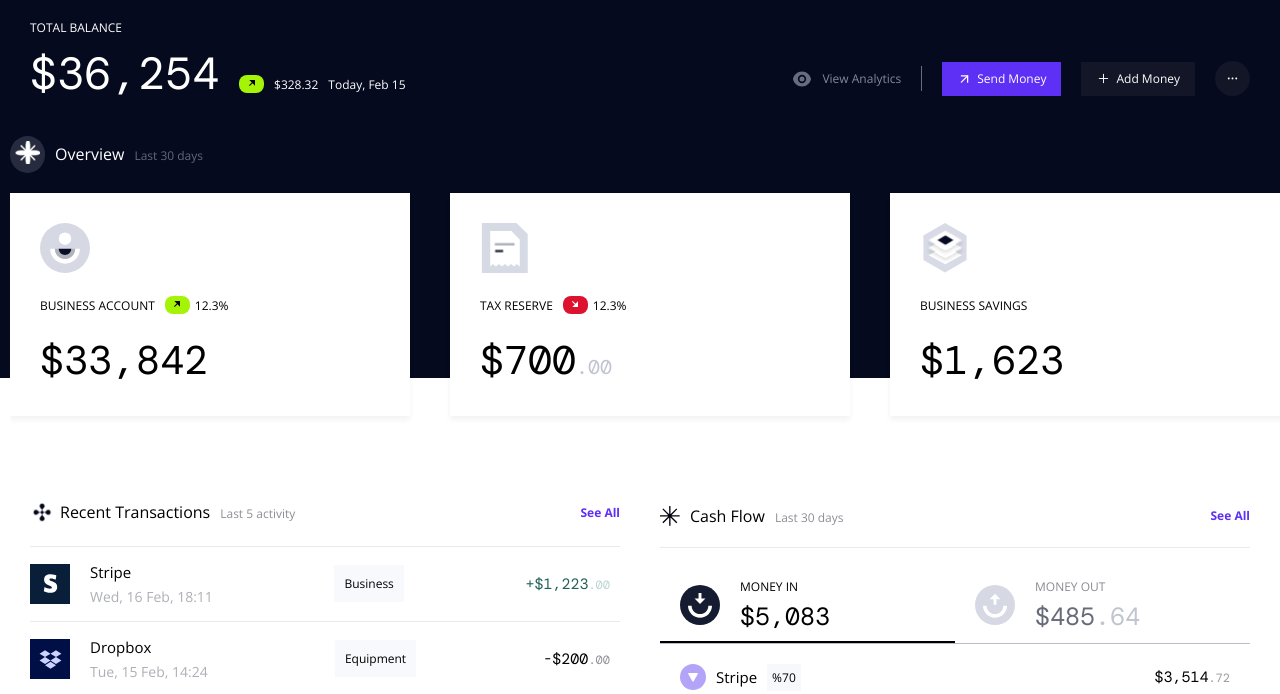
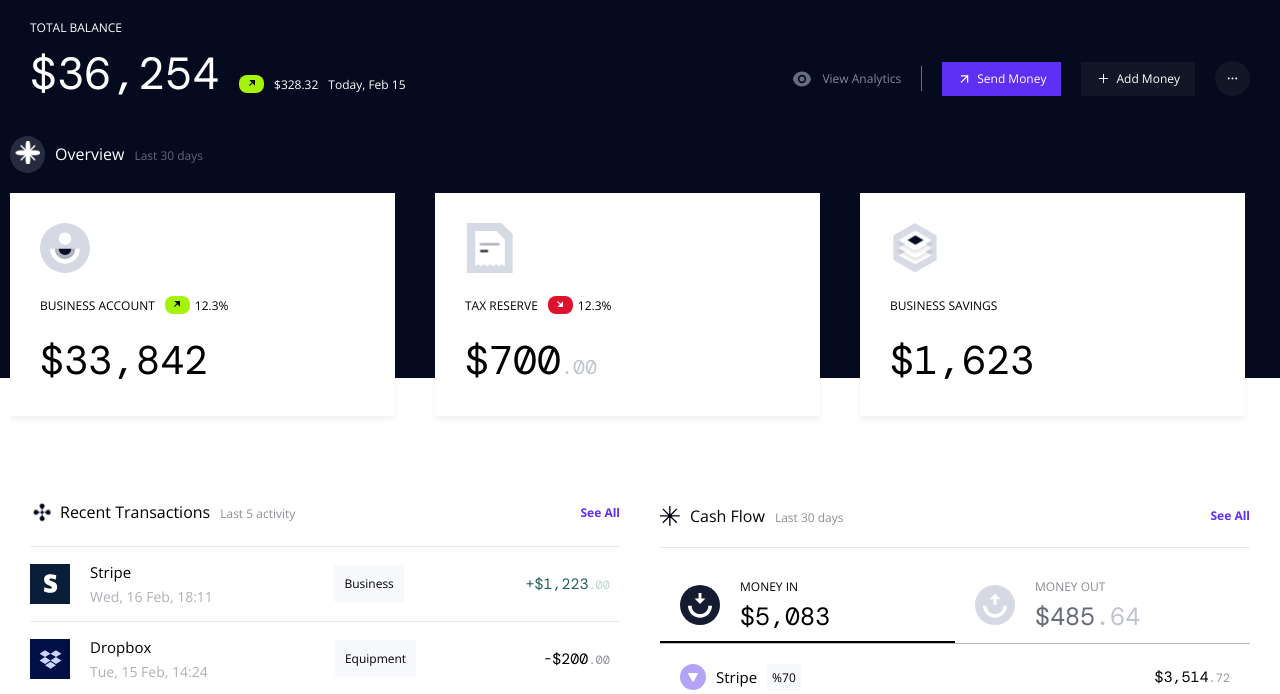
Before and after one commit to Latix/moniepoint-test, a plain HTML site: page index.html in a window 1280 px wide. Shown: the part 78-772 px from the top of the page. Drawn offline with nearby package versions, Linux system fonts and the light colour scheme.

Commit message:
style: Updated CSS

```diff
--- a/assets/css/style.css
+++ b/assets/css/style.css
@@ -253,8 +253,8 @@
     position: relative;
     background: #fff;
     padding: 20px;
-    width: 400px;
-    max-width: 400px;
+    width: 385px;
+    max-width: 385px;
     box-shadow: 0 4px 6px rgba(0, 0, 0, 0.05);
     flex-shrink: 0;
     overflow: hidden;
```
